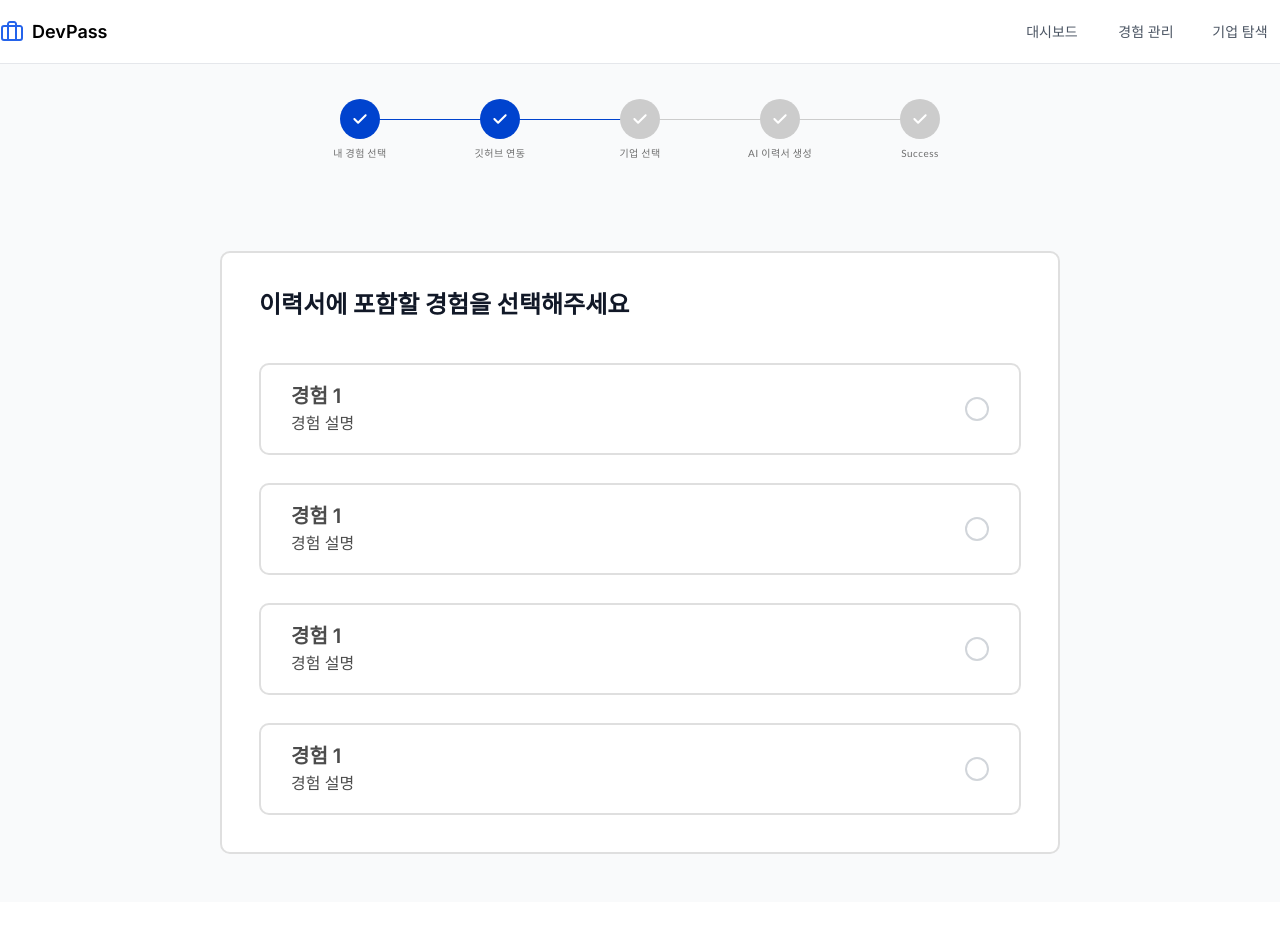
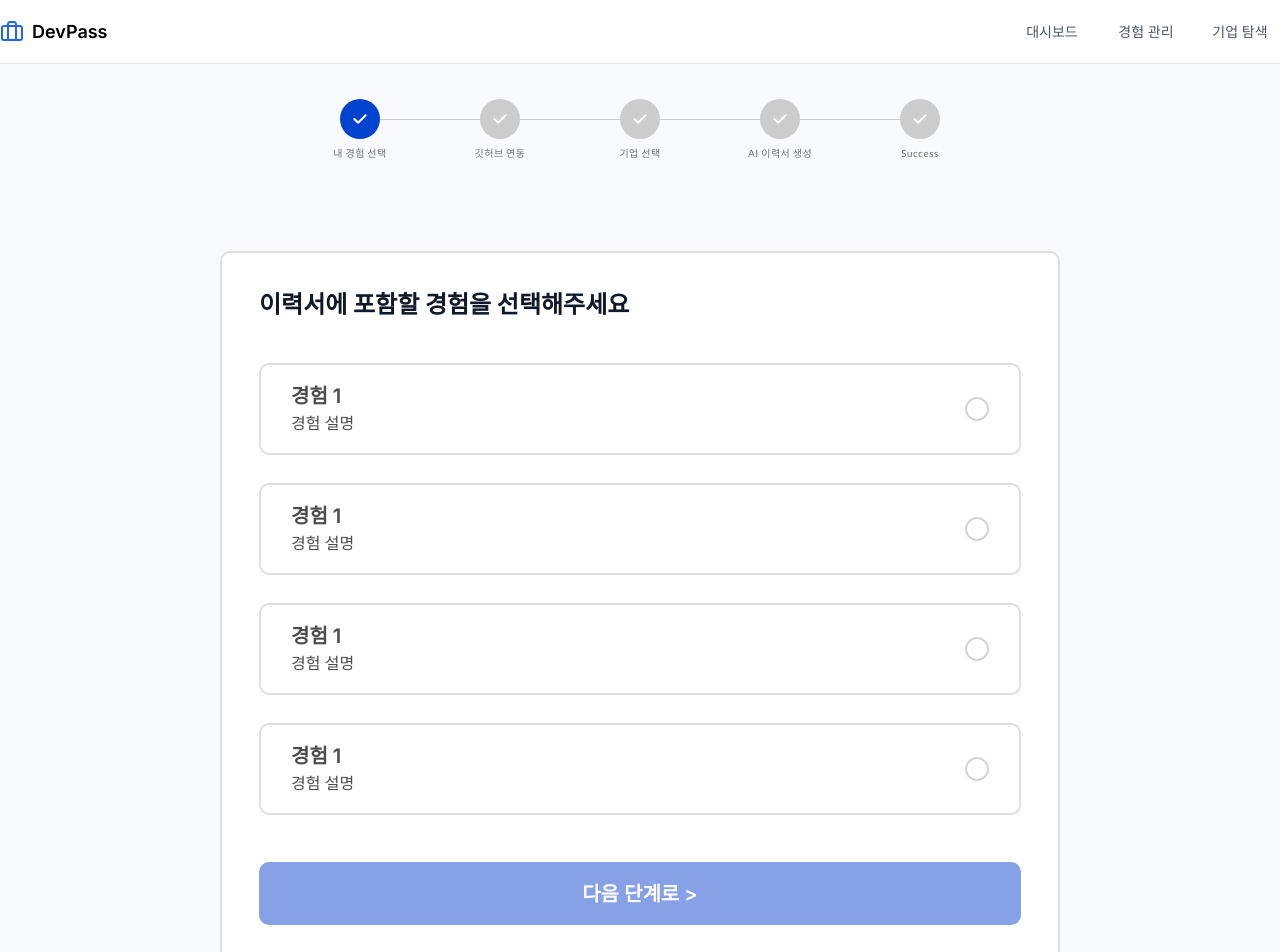
Before and after one commit to DevPass-Inc/frontend, a React (Vite) app: page /resume/exp in a window 1280 px wide. Shown: the top 952 px of the page. Before the commit the page ends 902 px from the top, so only its background shows below. Built offline with nearby package versions, Linux system fonts and the light colour scheme.

Commit message:
design: 내 경험 선택 페이지 퍼블리싱

```diff
--- a/src/lib/stepper/css/styles.css
+++ b/src/lib/stepper/css/styles.css
@@ -57,7 +57,7 @@
 .stepper-item.completed::after {
   position: absolute;
   content: '';
-  border-bottom: 1px solid #0043ce;
+  border-bottom: 1px solid #ccc;
   width: 100%;
   top: 20px;
   left: 50%;
--- a/src/pages/Resume/ResumeExperience/ResumeExperience.tsx
+++ b/src/pages/Resume/ResumeExperience/ResumeExperience.tsx
@@ -24,7 +24,7 @@ function ResumeExperience() {
       <div className='mt-8.75 mb-12'>
         <div className='flex flex-col items-center'>
           {/* Step Progress Bar */}
-          <Stepper step={STEP} currentStep={3} width={700} />
+          <Stepper step={STEP} currentStep={1} width={700} />
 
           {/* 경험 선택 리스트 */}
           <div className='mt-17.5 flex w-210 flex-col rounded-[10px] border-2 border-solid border-[#DFDFDF] bg-white p-9.25'>
@@ -44,6 +44,15 @@ function ResumeExperience() {
                 />
               ))}
             </div>
+
+            {/* 다음 단계로 버튼 */}
+            <button
+              type='button'
+              className='bg-main-blue mt-11.75 flex h-15.75 w-full cursor-pointer items-center justify-center rounded-[10px] text-xl font-semibold text-white transition-all duration-200 disabled:cursor-not-allowed disabled:bg-[#87A1E7]'
+              disabled={selectedExp === null}
+            >
+              다음 단계로 &gt;
+            </button>
           </div>
         </div>
       </div>
--- a/src/shared/components/Stepper/Stepper.tsx
+++ b/src/shared/components/Stepper/Stepper.tsx
@@ -15,7 +15,7 @@ function Stepper(props: StepperProps) {
       {step.map((item, idx) => (
         <div
           key={`stepper-item-${idx}`}
-          className={`stepper-item ${idx < currentStep - 1 ? 'completed' : ''}`}
+          className={`stepper-item ${idx < currentStep ? 'completed' : ''}`}
         >
           <div className='step-counter'>
             <img src={checkWhiteIcon} alt='check-white' className='w-3.5' />
```
